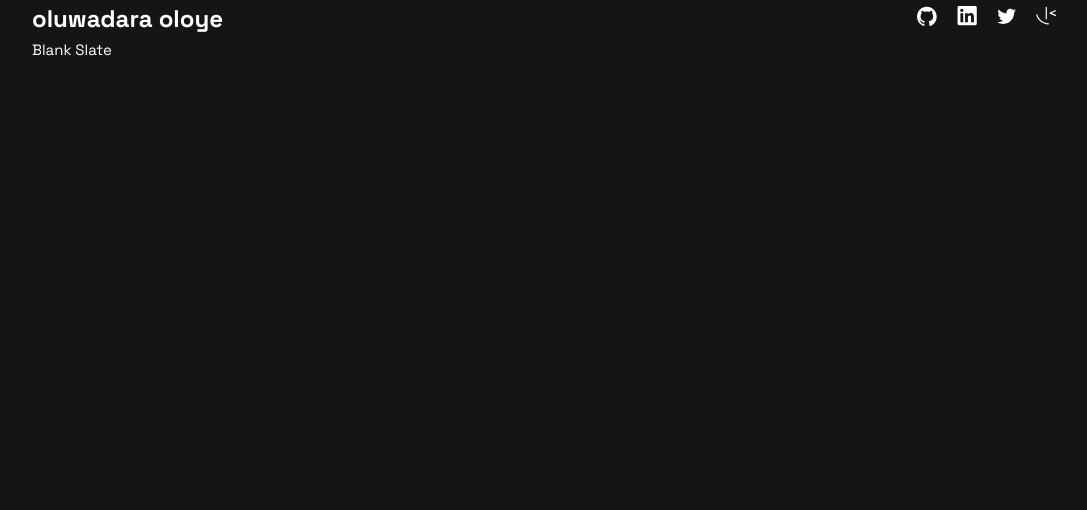
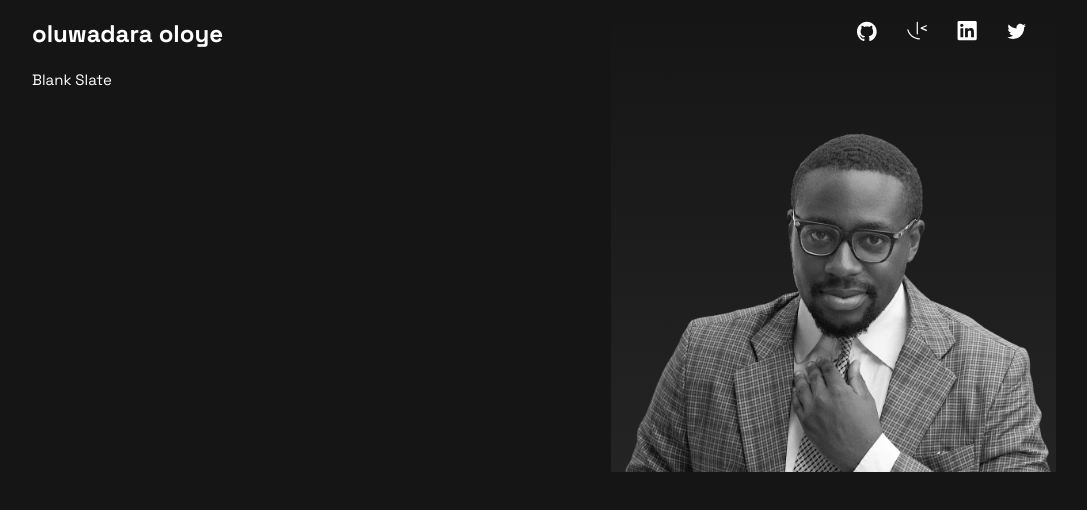
Before and after one commit to OluwadaraDaily/my-portfolio, a Vue app: page / in a window 1280 px wide. Shown: the top 510 px of the page, without its empty margins (96-1183 px from the left). Built offline with nearby package versions, Linux system fonts and the light colour scheme.

Commit message:
Complete header component; fully responsive

```diff
--- a/src/App.vue
+++ b/src/App.vue
@@ -4,12 +4,14 @@ import Header from './components/Header/Header.vue';
 </script>
 
 <template>
-  <div>
+  <div class="app">
     <Header/>
     Blank Slate
   </div>
 </template>
 
 <style scoped>
+.app {
 
+}
 </style>
--- a/src/assets/base.css
+++ b/src/assets/base.css
@@ -82,6 +82,7 @@
 }
 
 body {
+  position: relative;
   min-height: 100vh;
   color: var(--color-text);
   background: var(--color-background);
@@ -94,16 +95,31 @@ body {
   -moz-osx-font-smoothing: grayscale;
 }
 
+a {
+  text-decoration: none;
+  -webkit-text-decoration-color: rgba(255, 0, 0, 0); /* Safari */
+  text-decoration-color: rgba(255, 0, 0, 0);
+  cursor: pointer;
+}
+
+@media (hover: hover) {
+  a:hover,
+  button:hover {
+    text-decoration: underline;
+    text-decoration-color: var(--text-hover);
+    color: var(--text-hover);
+  }
+}
+
 @media (min-width: 481px) and (max-width: 1024px) {
   body {
-    width: 90%;
     margin: 0 auto;
   }
 }
 
 @media (min-width: 1025px) and (max-width: 1440px) {
   body {
-    width: 80%;
+    max-width: 80%;
     margin: 0 auto;
   }
 }
--- a/src/components/Header/Header.scss
+++ b/src/components/Header/Header.scss
@@ -1,11 +1,20 @@
 @import '../../assets/base.css';
 
 header {
+  position: relative;
   display: flex;
   flex-direction: column;
   justify-content: center;
   align-items: center;
   gap: 10px;
+  padding: 15px 0;
+  .main-header {
+    display: flex;
+    flex-direction: column;
+    justify-content: space-between;
+    align-items: center;
+    width: 100%;
+    gap: 20px;
     .portfolio__header__name {
       &__title {
         font-size: var(--text-m);
@@ -13,30 +22,78 @@ header {
         font-weight: var(--text-bold);
       }
     }
-  .portfolio__header__links-and-image {
     .portfolio__header__links {
       display: flex;
       align-items: center;
+      justify-content: center;
       gap: 20px;
     }
+  }
   .portfolio__header__image {
-      &-img {
-        object-fit: none;
-        object-position: center bottom;
+    background-image: linear-gradient(rgba(36, 36, 36, 0), rgba(36, 36, 36, 1));
+    padding-top: 40px;
+    &_img {
+      display: flex;
+      align-items: flex-end;
+      width: 174px;
+    }
+  }
+}
+
+// Applies to both tablet and desktop
+@media (min-width: 481px) {
+  header {
+    flex-direction: row;
+    justify-content: space-between;
+    .main-header {
+      flex-direction: row;
+      justify-content: space-between;
+      align-items: center;
+    }
+    .portfolio__header__image {
+      position: absolute;
+      top: 0;
+      right: 0;
+      z-index: -1;
+    }
+  }
+}
+
+// Tablet view
+@media (min-width: 481px) and (max-width: 1024px) {
+  header {
+    position: relative;
+    .main-header {
+      width: 90%;
+      margin: 0 auto;
+      .portfolio__header__links {
+        gap: 25px;
+        justify-content: flex-end;
+      }
+    }
+    .portfolio__header__image {
+      padding-top: 100px;
+      &_img {
+        width: 322px;
       }
     }
   }
 }
 
-@media (min-width: 481px) {
+// Desktop view
+@media (min-width: 1025px) and (max-width: 1440px) {
   header {
-    flex-direction: row;
-    justify-content: space-between;
+    .main-header {
+      .portfolio__header__links {
+        gap: 30px;
+        margin-right: 30px;
       }
     }
-
-@media (min-width: 481px) and (max-width: 1024px) {
+    .portfolio__header__image {
+      padding-top: 120px;
+      &_img {
+        width: 445px;
       }
-
-@media (min-width: 1025px) and (max-width: 1440px) {
     }
+  }
+}
--- a/src/components/Header/Header.vue
+++ b/src/components/Header/Header.vue
@@ -3,17 +3,23 @@ import GitHub from '../icons/GitHub.vue'
 import LinkedIn from '../icons/LinkedIn.vue'
 import Twitter from '../icons/Twitter.vue'
 import FrontEndMentor from '../icons/FrontEndMentor.vue'
+import { RouterLink } from 'vue-router'
 </script>
 
 <template>
   <header>
-    <div class="portfolio__header__name">
-      <p class="portfolio__header__name__title">oluwadara oloye</p>
-    </div>
-    <div class="portfolio__header__links-and-image">
+    <div class="main-header">
+      <div class="portfolio__header__name">
+        <RouterLink to="/">
+          <p class="portfolio__header__name__title">oluwadara oloye</p>
+        </RouterLink>
+      </div>
       <div class="portfolio__header__links">
         <a href="https://github.com/OluwadaraDaily" target="__blank">
           <GitHub />
+        </a>
+        <a href="https://www.frontendmentor.io/profile/OluwadaraDaily" target="__blank">
+          <FrontEndMentor />
         </a>
         <a href="https://www.linkedin.com/in/oluwadara-oloye" target="__blank">
           <LinkedIn />
@@ -21,10 +27,10 @@ import FrontEndMentor from '../icons/FrontEndMentor.vue'
         <a href="https://twitter.com/OluwadaraDaily" target="__blank">
           <Twitter />
         </a>
-        <a href="https://www.frontendmentor.io/profile/OluwadaraDaily" target="__blank">
-          <FrontEndMentor />
-        </a>
       </div>
+    </div>
+    <div class="portfolio__header__image">
+      <img src="../../assets/images/oluwadara.png" class="portfolio__header__image_img" alt="">
     </div>
   </header>
 </template>
```
Also changed, not shown: src/components/icons/Weave.vue (added, +38 -0 lines), src/assets/images/oluwadara.png. Lines whose indentation alone changed are shown as unchanged.
